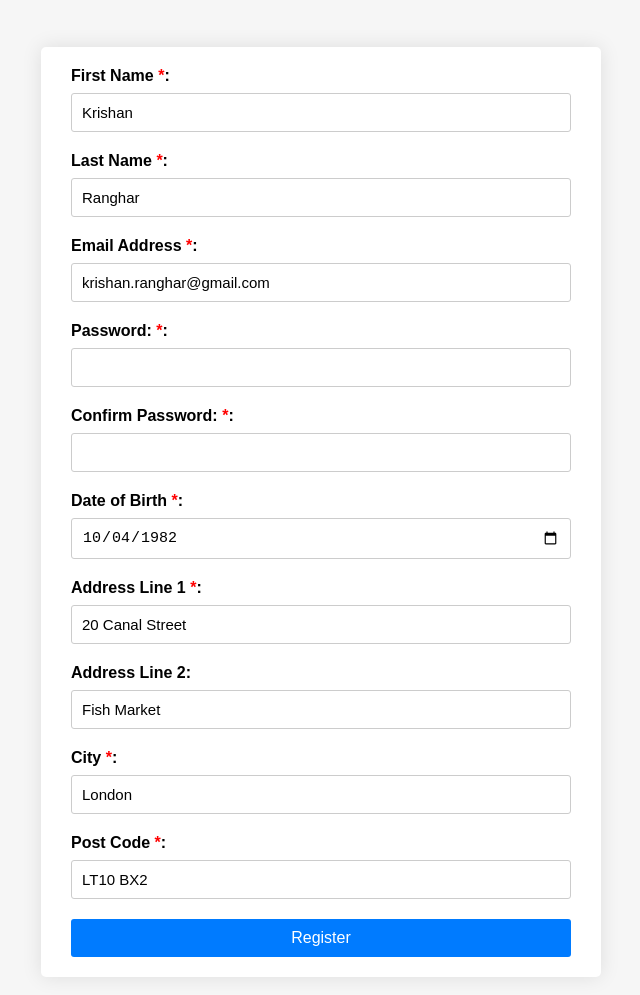
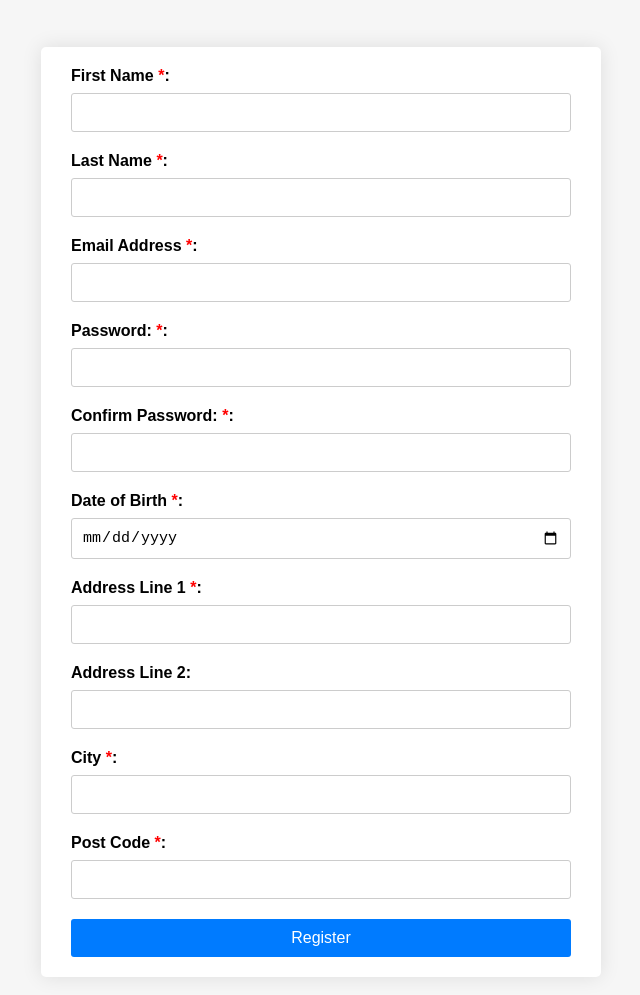
Before and after one commit to Indu1982/passwordcheck, a plain HTML site: page index.html in a window 1280 px wide. Shown: the part 51-1046 px from the top of the page, without its empty margins (319-959 px from the left). Drawn offline with Linux system fonts and the light colour scheme.

Commit message:
Update index.html

```diff
--- a/index.html
+++ b/index.html
@@ -13,13 +13,13 @@
 
 <form id="registrationForm">
     <label for="firstName">First Name <span class="mandatory">*</span>:</label>
-    <input type="text" id="firstName" value="Krishan" required>
+    <input type="text" id="firstName" required>
 
     <label for="lastName">Last Name <span class="mandatory">*</span>:</label>
-    <input type="text" id="lastName" value="Ranghar" required>
+    <input type="text" id="lastName" required>
 
     <label for="email">Email Address <span class="mandatory">*</span>:</label>
-    <input type="email" id="email" value="krishan.ranghar@gmail.com" required>
+    <input type="email" id="email" required>
 
     <label for="password">Password: <span class="mandatory">*</span>:</label>
     <input type="password" id="password" required>
@@ -28,19 +28,19 @@
     <input type="password" id="confirmPassword" required>
 
     <label for="dob">Date of Birth <span class="mandatory">*</span>:</label>
-    <input type="date" id="dob" value="1982-10-04" required>
+    <input type="date" id="dob" required>
 
     <label for="address1">Address Line 1 <span class="mandatory">*</span>:</label>
-    <input type="text" id="address1" value="20 Canal Street" required>
+    <input type="text" id="address1" required>
 
     <label for="address2">Address Line 2:</label>
-    <input type="text" id="address2" value="Fish Market" >
+    <input type="text" id="address2" >
 
     <label for="city">City <span class="mandatory">*</span>:</label>
-    <input type="text" id="city" value="London" required>
+    <input type="text" id="city" required>
 
     <label for="postcode">Post Code <span class="mandatory">*</span>:</label>
-    <input type="text" id="postcode" value="LT10 BX2" required>
+    <input type="text" id="postcode" required>
 
     <input type="submit" value="Register">
 </form>
```
